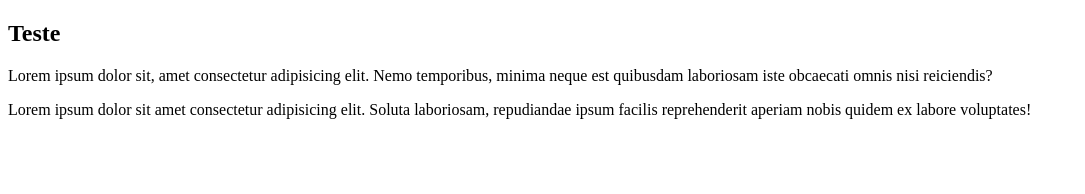
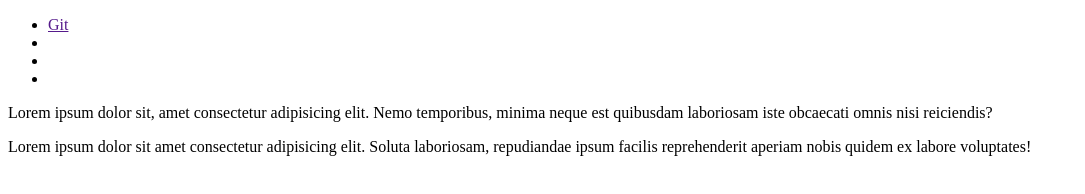
Before and after one commit to liroljone/teste, a plain HTML site: page index.html in a window 1280 px wide. Shown: the whole page, without its empty margins (0-1085 px from the left). Drawn offline with Linux system fonts and the light colour scheme.

Commit message:
Criação da área de navegação da páginas

```diff
--- a/index.html
+++ b/index.html
@@ -7,7 +7,25 @@
 </head>
 <body>
 
-    <h2>Teste</h2>
+
+    <header>
+
+        <nav>
+            <ul>
+                <li><a href="">Git</a></li>
+                <li><a href=""></a></li>
+                <li><a href=""></a></li>
+                <li><a href=""></a></li>
+            </ul>
+        </nav>
+
+    </header>
+
+
+
+    <main>
+        <section>
+            <h2Teste</h2>
 
     <p>Lorem ipsum dolor sit, amet consectetur adipisicing elit. Nemo temporibus, minima neque est quibusdam laboriosam iste obcaecati omnis nisi reiciendis?</p>
 
@@ -15,6 +33,11 @@
         Lorem ipsum dolor sit amet consectetur adipisicing elit. Soluta laboriosam, repudiandae ipsum facilis reprehenderit aperiam nobis quidem ex labore voluptates!
     </p>
 
+        </section>
+    </main>
+
+
+
 
 </body>
 </html>
```
